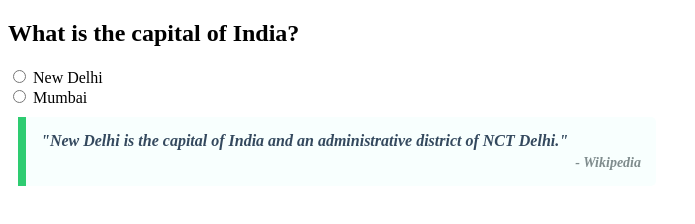
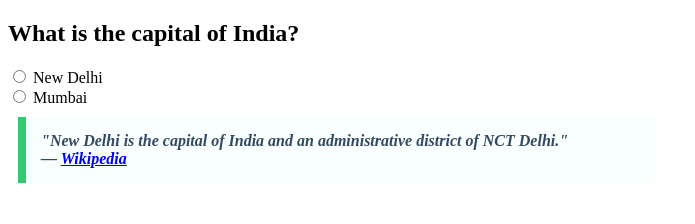
Before and after one commit to acciojob/trivia-abhinash3007, a website: page main.html in a window 1280 px wide. Shown: the whole page, without its empty margins (0-695 px from the left). Drawn offline with Linux system fonts and the light colour scheme.

Commit message:
created a submission

```diff
--- a/main.html
+++ b/main.html
@@ -21,9 +21,11 @@
             <label for="mumbai">Mumbai</label>
         </div>
 
-        <blockquote>
+       <blockquote>
             "New Delhi is the capital of India and an administrative district of NCT Delhi."
-            <div class="reference">- Wikipedia</div>
+            <footer>
+                — <cite><a href="https://en.wikipedia.org/wiki/New_Delhi" target="_blank" rel="noopener noreferrer">Wikipedia</a></cite>
+            </footer>
         </blockquote>
     <script type="text/javascript" src="./script.js">
 </script>
--- a/styles.css
+++ b/styles.css
@@ -9,10 +9,3 @@ blockquote {
             color: #34495e;
             border-radius: 0 5px 5px 0;
         }
-
-        .reference {
-            font-size: 14px;
-            color: #7f8c8d;
-            margin-top: 5px;
-             text-align: right;
-        }
```
